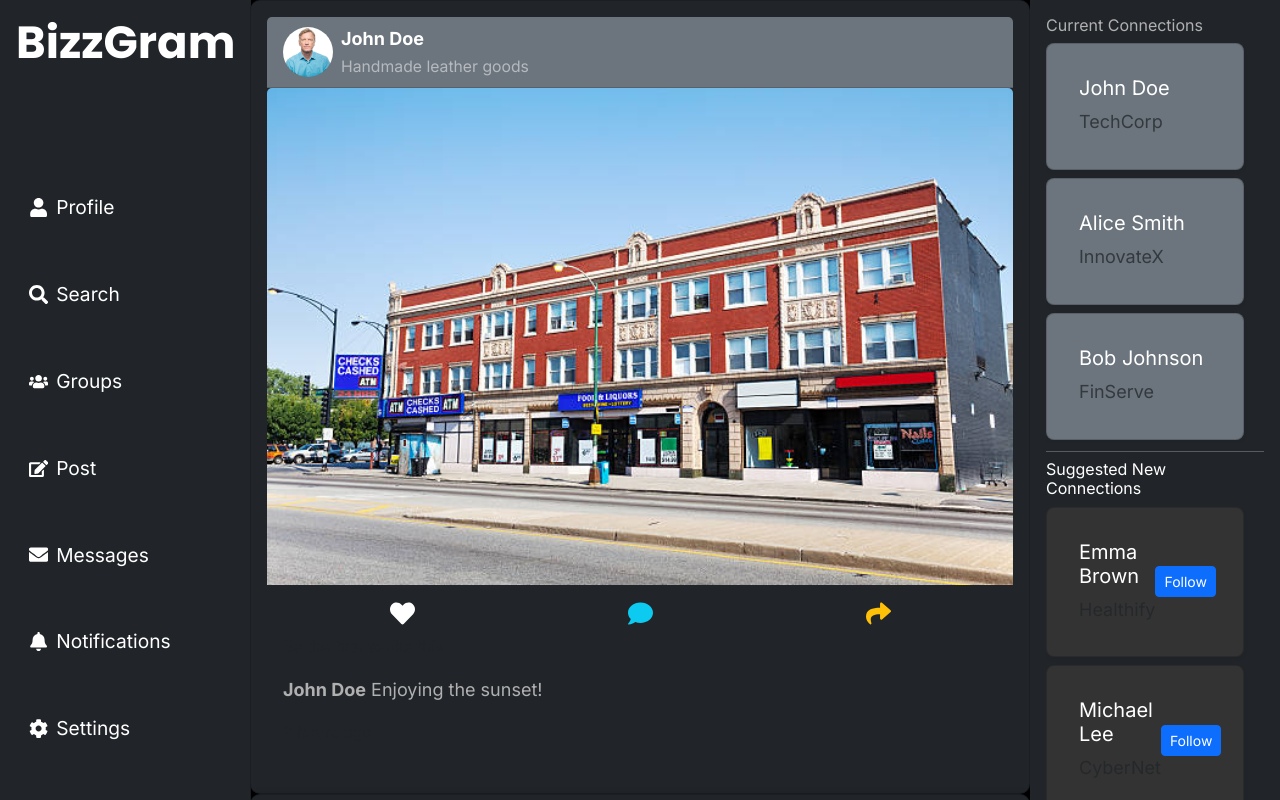
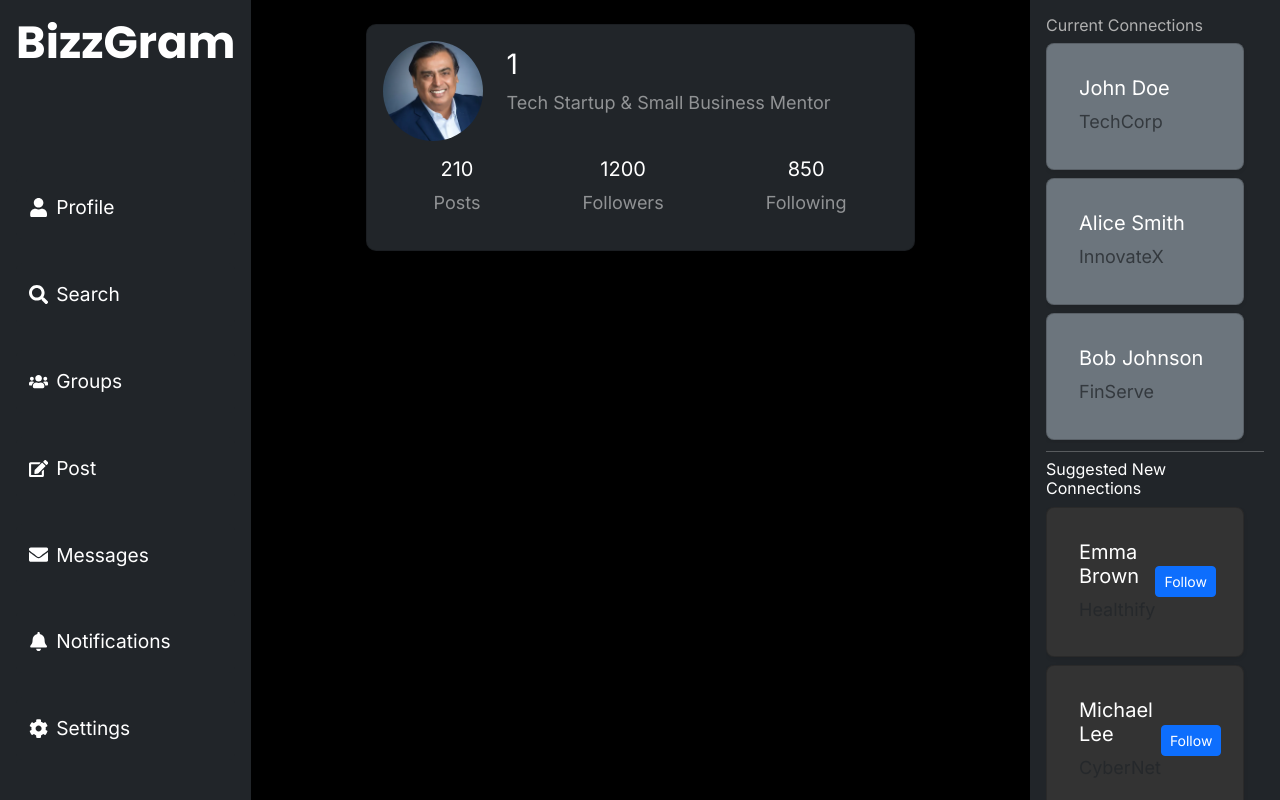
Before and after one commit to ompatel181005/Bizgram, a React (Vite) app in the folder Bizgram/: page /profile/1 in a window 1280 px wide. Built offline with nearby package versions, Linux system fonts and the light colour scheme.

Commit message:
force push to working code

```diff
--- a/Bizgram/package.json
+++ b/Bizgram/package.json
@@ -16,6 +16,7 @@
     "react-bootstrap": "^2.10.9",
     "react-dom": "^19.0.0",
     "react-icons": "^5.4.0",
+    "react-router-dom": "^7.1.5",
     "styled-components": "^6.1.15"
   },
   "devDependencies": {
--- a/Bizgram/src/App.tsx
+++ b/Bizgram/src/App.tsx
@@ -1,16 +1,19 @@
 import React from "react";
+import { BrowserRouter as Router, Routes, Route } from "react-router-dom";
 import Sidebar from "./SideBar";
 import UserList from "./UserList";
 import Feed from "./Feed";
+import Profile from "./Profile"; // Import Profile Page
 import "bootstrap/dist/css/bootstrap.min.css";
 
 function App() {
   return (
+    <Router>
       <div className="d-flex bg-black text-white">
         {/* Left Sidebar */}
         <Sidebar />
 
-      {/* Main Content (Feed) */}
+        {/* Main Content (Feed, Profile, etc.) */}
         <div
           className="flex-grow-1 p-0"
           style={{
@@ -20,12 +23,17 @@ function App() {
             overflow: "hidden",
           }}
         >
-        <Feed />
+          <Routes>
+            <Route path="/" element={<Feed />} /> {/* Home Feed */}
+            <Route path="/profile/:username" element={<Profile />} />{" "}
+            {/* Dynamic Profile Page */}
+          </Routes>
         </div>
 
         {/* Right Sidebar (User List) */}
         <UserList />
       </div>
+    </Router>
   );
 }
 
--- /dev/null
+++ b/Bizgram/src/Profile.tsx
@@ -0,0 +1,85 @@
+import React from "react";
+import { useParams } from "react-router-dom";
+import { Card } from "react-bootstrap";
+
+// Import Profile Picture from Feed_Pics
+import myProfilePic from "/pfps/pfp_10.jpg"; // Honey Patel's profile picture
+
+// Define the type for user data
+interface UserProfile {
+  profilePic: string;
+  business: string;
+  followers: number;
+  following: number;
+  posts: number;
+}
+
+// Define user data with an index signature
+const users: Record<string, UserProfile> = {
+  "Honey Patel": {
+    profilePic: myProfilePic, // Use Honey Patel's profile picture
+    business: "Tech Startup & Small Business Mentor",
+    followers: 1200,
+    following: 850,
+    posts: 210,
+  },
+  "John Doe": {
+    profilePic: "https://via.placeholder.com/100",
+    business: "Handmade Leather Goods",
+    followers: 500,
+    following: 120,
+    posts: 35,
+  },
+  "Alice Smith": {
+    profilePic: "https://via.placeholder.com/100",
+    business: "Custom Jewelry",
+    followers: 350,
+    following: 180,
+    posts: 50,
+  },
+};
+
+const Profile: React.FC = () => {
+  const params = useParams<{ username?: string }>(); // Get username from URL
+  const username = params.username ?? "Honey Patel"; // Default to Honey Patel
+  const user = users[username] || users["Honey Patel"]; // Fallback if user not found
+
+  return (
+    <div className="d-flex flex-column align-items-center w-100 p-4">
+      <Card className="w-75 bg-dark text-white p-3">
+        {/* Profile Info Section */}
+        <div className="d-flex align-items-center">
+          <img
+            src={user.profilePic}
+            alt={username}
+            className="rounded-circle me-4"
+            width="100"
+            height="100"
+          />
+          <div>
+            <h3>{username}</h3>
+            <p className="text-white-50">{user.business}</p>
+          </div>
+        </div>
+
+        {/* Stats Section */}
+        <div className="d-flex justify-content-around mt-3">
+          <div className="text-center">
+            <h5>{user.posts}</h5>
+            <p className="text-white-50">Posts</p>
+          </div>
+          <div className="text-center">
+            <h5>{user.followers}</h5>
+            <p className="text-white-50">Followers</p>
+          </div>
+          <div className="text-center">
+            <h5>{user.following}</h5>
+            <p className="text-white-50">Following</p>
+          </div>
+        </div>
+      </Card>
+    </div>
+  );
+};
+
+export default Profile;
--- a/Bizgram/src/SideBar.tsx
+++ b/Bizgram/src/SideBar.tsx
@@ -1,9 +1,23 @@
 import React, { useState } from "react";
 import { Button, Form } from "react-bootstrap";
-import { FaUser, FaUsers, FaEdit, FaEnvelope, FaCog, FaBell, FaSearch, FaTimes } from "react-icons/fa";
+import {
+  FaUser,
+  FaUsers,
+  FaEdit,
+  FaEnvelope,
+  FaCog,
+  FaBell,
+  FaSearch,
+  FaTimes,
+} from "react-icons/fa";
+import { useNavigate } from "react-router-dom";
 
 // Reusable Button Component for the Sidebar
-const SidebarButton: React.FC<{ icon: React.ReactNode; label: string; onClick?: () => void }> = ({ icon, label, onClick }) => (
+const SidebarButton: React.FC<{
+  icon: React.ReactNode;
+  label: string;
+  onClick?: () => void;
+}> = ({ icon, label, onClick }) => (
   <Button
     variant="dark"
     className="w-100 mb-4 text-white d-flex align-items-center py-3"
@@ -19,6 +33,7 @@ const SidebarButton: React.FC<{ icon: React.ReactNode; label: string; onClick?:
 const Sidebar: React.FC = () => {
   const [showSearch, setShowSearch] = useState(false); // State for search overlay
   const [searchQuery, setSearchQuery] = useState(""); // State for search input
+  const navigate = useNavigate(); // Hook to handle navigation
 
   return (
     <>
@@ -27,17 +42,31 @@ const Sidebar: React.FC = () => {
         <h1>BizzGram</h1>
         <div className="flex-grow-1"></div>
 
-        {/* Profile Button */}
-        <SidebarButton icon={<FaUser className="me-2" />} label="Profile" />
+        {/* Profile Button (Navigates to Honey Patel's Profile) */}
+        <SidebarButton
+          icon={<FaUser className="me-2" />}
+          label="Profile"
+          onClick={() => navigate("/profile/Honey Patel")}
+        />
 
         {/* Search Button (Opens Fullscreen Search) */}
-        <SidebarButton icon={<FaSearch className="me-2" />} label="Search" onClick={() => setShowSearch(true)} />
+        <SidebarButton
+          icon={<FaSearch className="me-2" />}
+          label="Search"
+          onClick={() => setShowSearch(true)}
+        />
 
         {/* Other Buttons */}
         <SidebarButton icon={<FaUsers className="me-2" />} label="Groups" />
         <SidebarButton icon={<FaEdit className="me-2" />} label="Post" />
-        <SidebarButton icon={<FaEnvelope className="me-2" />} label="Messages" />
-        <SidebarButton icon={<FaBell className="me-2" />} label="Notifications" />
+        <SidebarButton
+          icon={<FaEnvelope className="me-2" />}
+          label="Messages"
+        />
+        <SidebarButton
+          icon={<FaBell className="me-2" />}
+          label="Notifications"
+        />
         <SidebarButton icon={<FaCog className="me-2" />} label="Settings" />
       </div>
 
@@ -55,7 +84,10 @@ const Sidebar: React.FC = () => {
                 value={searchQuery}
                 onChange={(e) => setSearchQuery(e.target.value)}
               />
-              <FaTimes className="close-icon" onClick={() => setShowSearch(false)} />
+              <FaTimes
+                className="close-icon"
+                onClick={() => setShowSearch(false)}
+              />
             </div>
           </div>
         </div>
```
Also changed, not shown: Bizgram/src/UserList.tsx (+28 -12 lines), 1 other file (tests, documents, lock files or other folders). Lines whose indentation alone changed are shown as unchanged.
